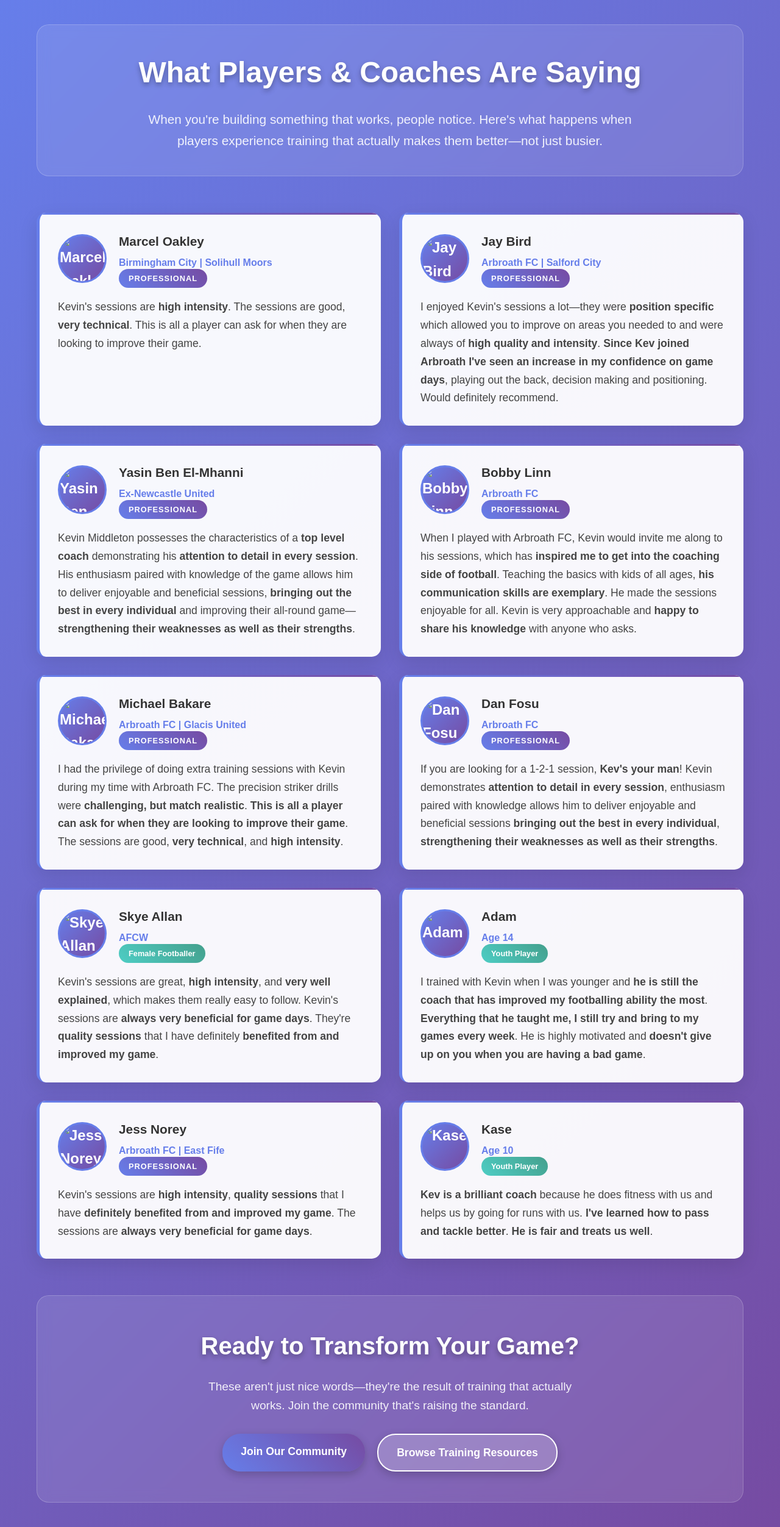
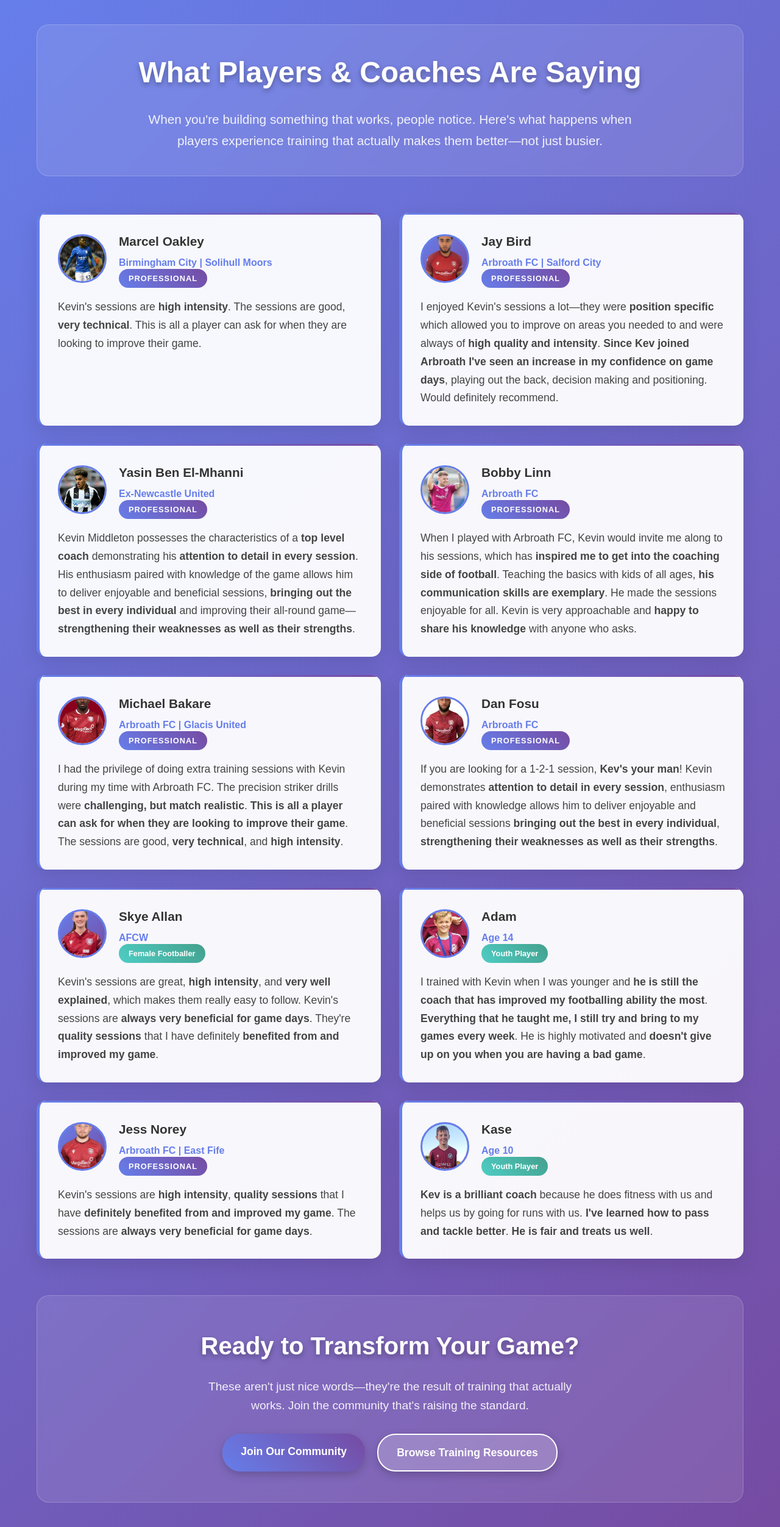
Before and after one commit to 360tft/360tft, a Jekyll site: the page Testimonials.html, which Jekyll copies as it is, in a window 1280 px wide. Shown: the whole page at 61% size. Built offline with Jekyll 4.4.1, drawn with Linux system fonts in a browser that asks for light colours.

Commit message:
Update Testimonials.html

```diff
--- a/Testimonials.html
+++ b/Testimonials.html
@@ -264,7 +264,7 @@
         <div class="testimonials-grid">
             <div class="testimonial-card">
                 <div class="testimonial-header">
-                    <img src="Images/images.jpeg" alt="Marcel Oakley" class="player-image">
+                    <img src="assets/images/images.jpeg" alt="Marcel Oakley" class="player-image">
                     <div class="player-info">
                         <h4>Marcel Oakley</h4>
                         <p>Birmingham City | Solihull Moors</p>
@@ -278,7 +278,7 @@
 
             <div class="testimonial-card">
                 <div class="testimonial-header">
-                    <img src="Images/27-jay-bird.png" alt="Jay Bird" class="player-image">
+                    <img src="assets/images/27-jay-bird.png" alt="Jay Bird" class="player-image">
                     <div class="player-info">
                         <h4>Jay Bird</h4>
                         <p>Arbroath FC | Salford City</p>
@@ -292,7 +292,7 @@
 
             <div class="testimonial-card">
                 <div class="testimonial-header">
-                    <img src="Images/skysports-yasin-ben-el-mhanni-newcastle_4201701-e1677739066883.jpg" alt="Yasin Ben El-Mhanni" class="player-image">
+                    <img src="assets/images/skysports-yasin-ben-el-mhanni-newcastle_4201701-e1677739066883.jpg" alt="Yasin Ben El-Mhanni" class="player-image">
                     <div class="player-info">
                         <h4>Yasin Ben El-Mhanni</h4>
                         <p>Ex-Newcastle United</p>
@@ -306,7 +306,7 @@
 
             <div class="testimonial-card">
                 <div class="testimonial-header">
-                    <img src="Images/download-e1677738998213.jpeg" alt="Bobby Linn" class="player-image">
+                    <img src="assets/images/download-e1677738998213.jpeg" alt="Bobby Linn" class="player-image">
                     <div class="player-info">
                         <h4>Bobby Linn</h4>
                         <p>Arbroath FC</p>
@@ -320,7 +320,7 @@
 
             <div class="testimonial-card">
                 <div class="testimonial-header">
-                    <img src="Images/157549.jpg" alt="Michael Bakare" class="player-image">
+                    <img src="assets/images/157549.jpg" alt="Michael Bakare" class="player-image">
                     <div class="player-info">
                         <h4>Michael Bakare</h4>
                         <p>Arbroath FC | Glacis United</p>
@@ -334,7 +334,7 @@
 
             <div class="testimonial-card">
                 <div class="testimonial-header">
-                    <img src="Images/images-1.jpeg" alt="Dan Fosu" class="player-image">
+                    <img src="assets/images/images-1.jpeg" alt="Dan Fosu" class="player-image">
                     <div class="player-info">
                         <h4>Dan Fosu</h4>
                         <p>Arbroath FC</p>
@@ -348,7 +348,7 @@
 
             <div class="testimonial-card">
                 <div class="testimonial-header">
-                    <img src="Images/skye-allan.png" alt="Skye Allan" class="player-image">
+                    <img src="assets/images/skye-allan.png" alt="Skye Allan" class="player-image">
                     <div class="player-info">
                         <h4>Skye Allan</h4>
                         <p>AFCW</p>
@@ -362,7 +362,7 @@
 
             <div class="testimonial-card">
                 <div class="testimonial-header">
-                    <img src="Images/adam_teviotdale.jpg" alt="Adam" class="player-image">
+                    <img src="assets/images/adam_teviotdale.jpg" alt="Adam" class="player-image">
                     <div class="player-info">
                         <h4>Adam</h4>
                         <p>Age 14</p>
@@ -376,7 +376,7 @@
 
             <div class="testimonial-card">
                 <div class="testimonial-header">
-                    <img src="Images/16-jess-norey.png" alt="Jess Norey" class="player-image">
+                    <img src="assets/images/16-jess-norey.png" alt="Jess Norey" class="player-image">
                     <div class="player-info">
                         <h4>Jess Norey</h4>
                         <p>Arbroath FC | East Fife</p>
@@ -390,7 +390,7 @@
 
             <div class="testimonial-card">
                 <div class="testimonial-header">
-                    <img src="Images/3298c3eb001bbed90f1d616da66708480096a0a1b6e81bd4f8a2d6e9b831d301-1.png" alt="Kase" class="player-image">
+                    <img src="assets/images/3298c3eb001bbed90f1d616da66708480096a0a1b6e81bd4f8a2d6e9b831d301-1.png" alt="Kase" class="player-image">
                     <div class="player-info">
                         <h4>Kase</h4>
                         <p>Age 10</p>
```
